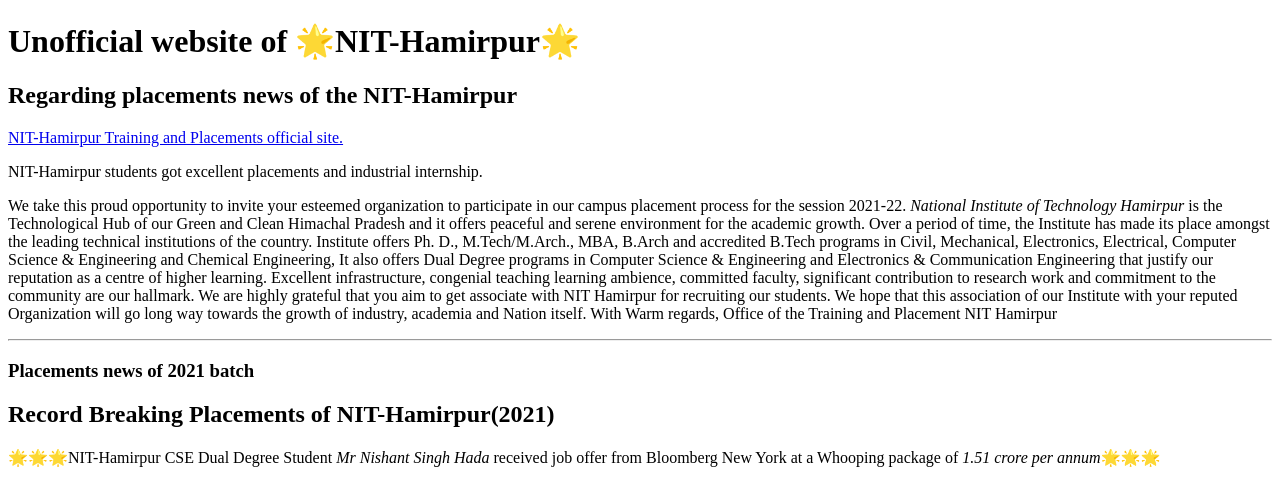
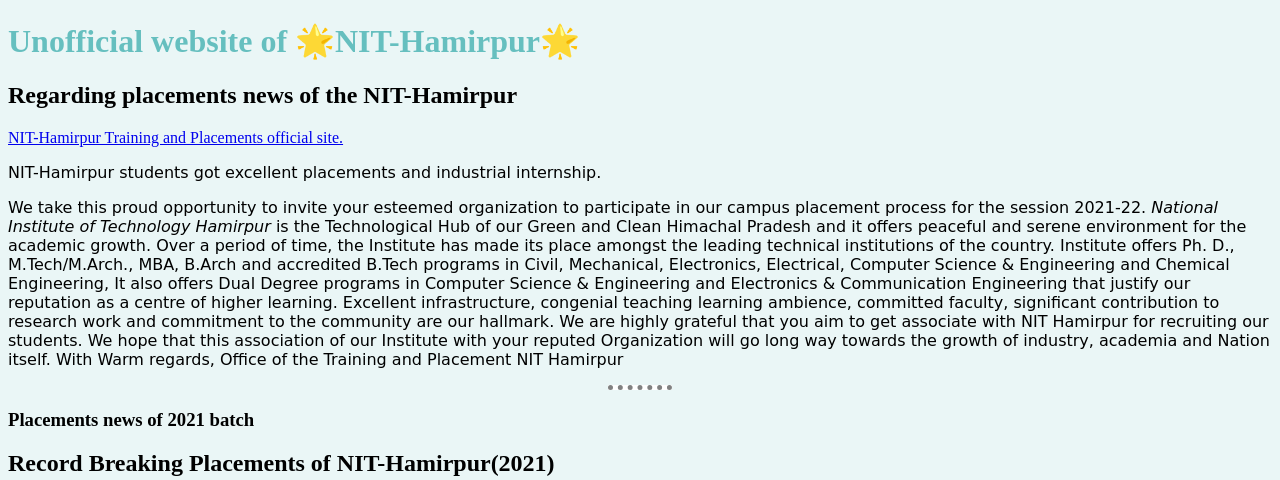
Before and after one commit to asv018/ash, a plain HTML site: page index.html in a window 1280 px wide. Shown: the part 311-791 px from the top of the page. Drawn offline with Linux system fonts and the light colour scheme.

Commit message:
Update index.html

```diff
--- a/index.html
+++ b/index.html
@@ -3,6 +3,26 @@
   <head>
     <meta charset="utf-8">
     <title> 🌟Placements news of NIT-Hamirpur</title>
+        <style>
+      body {
+        background-color: #EAF6F6;
+      }
+      h1{
+        color : #66BFBF;
+      }
+      p{
+        font-family: cursive;
+      }
+  hr{
+    background-color:white;
+    border-style: dotted none none;
+    border-color: grey;
+    border-width: 5px;
+    width:5%;
+    height : 0px;
+
+  }
+</style>
   </head>
   <body>
         <img src="https://images.shiksha.com/mediadata/images/1550666050phpzCvMiP.png" alt="NIT-Hamirpur">
```
